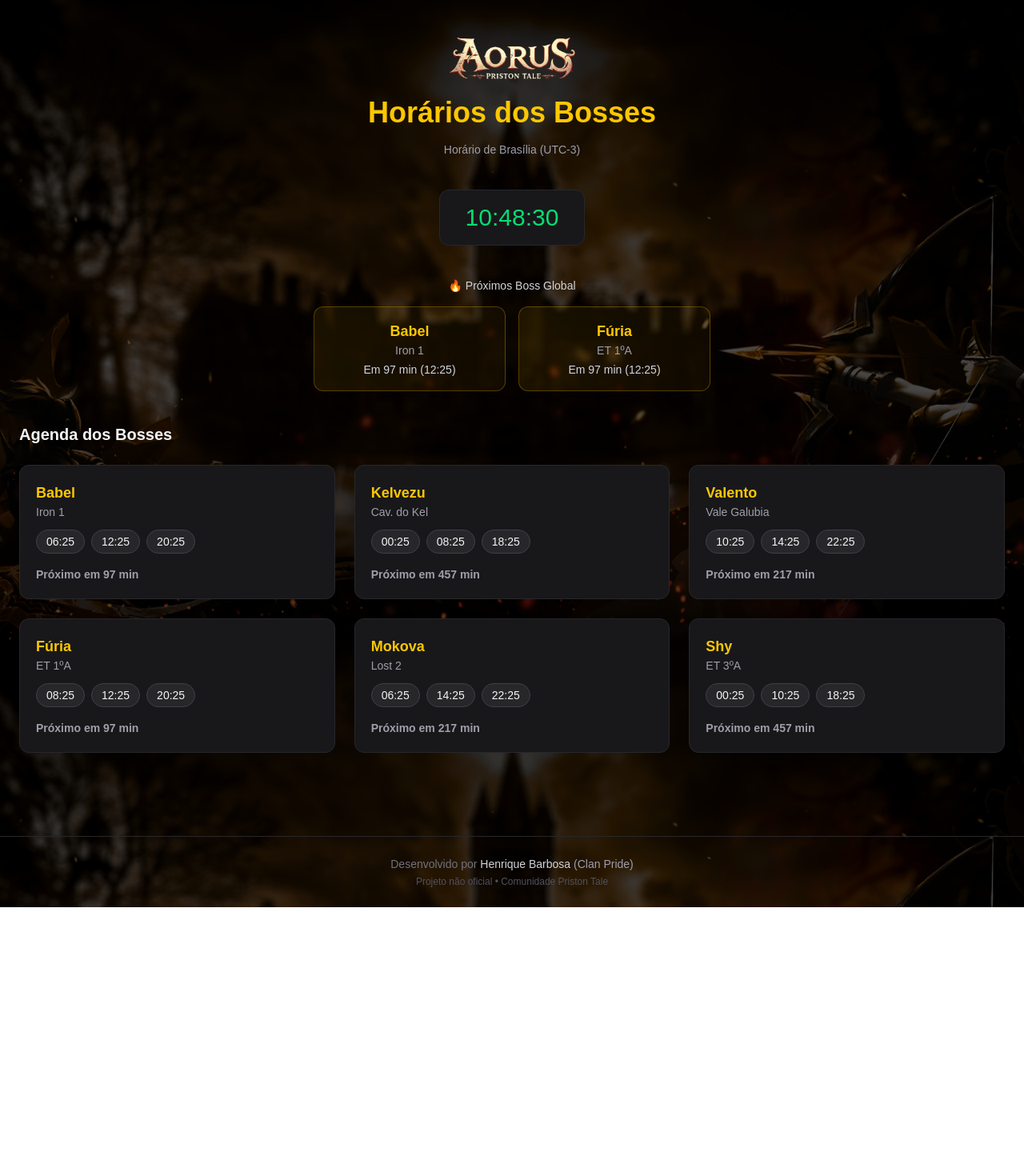
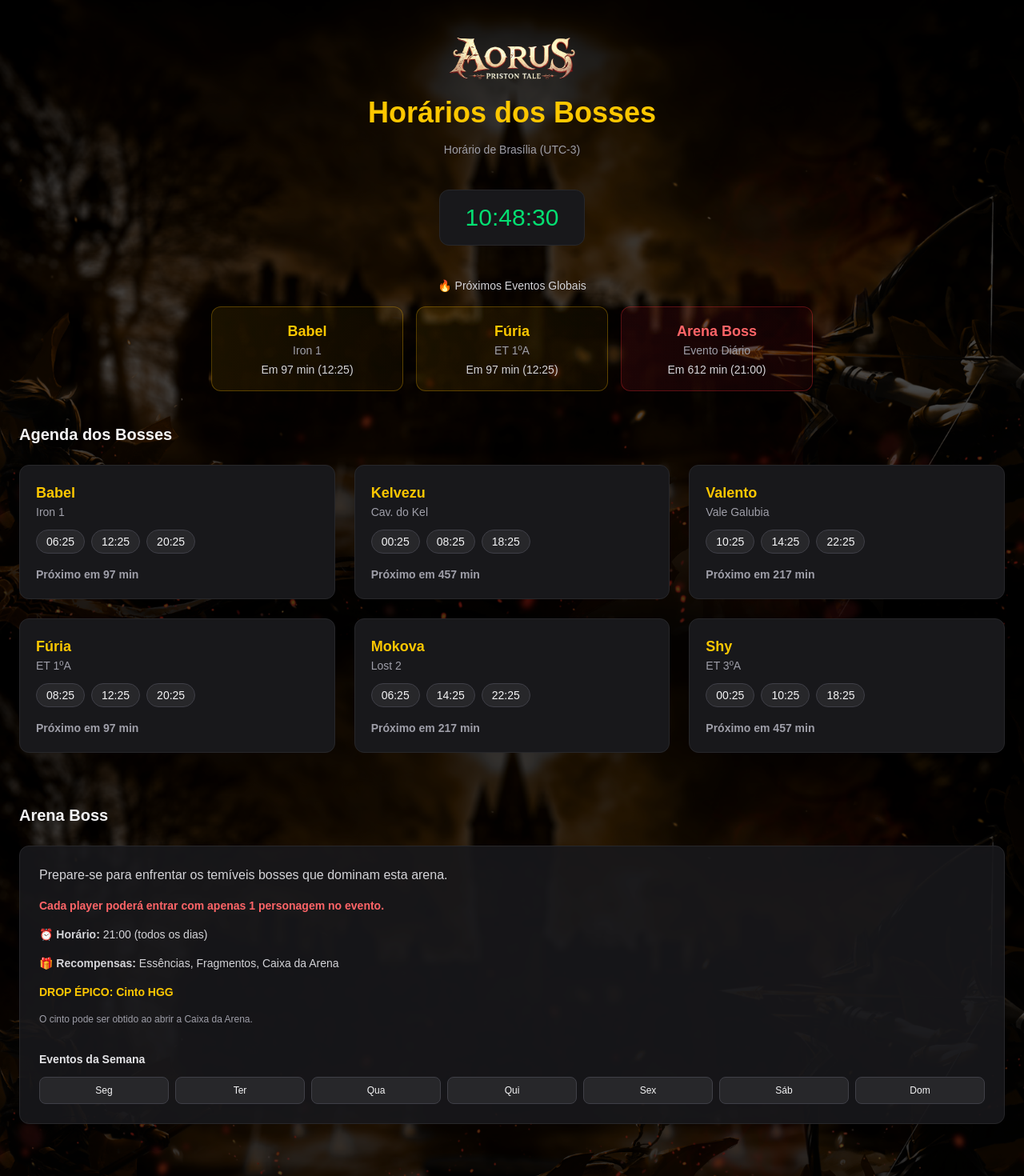
Before and after one commit to carlosbarbosaach/priston-boss-timer, a Next.js app: page / in a window 1280 px wide. Shown: the top 1470 px of the page at 80% size. Before the commit the page ends 1134 px from the top, so only its background shows below. Built offline with nearby package versions, Linux system fonts and the light colour scheme.

Commit message:
create arenaboss in site

```diff
--- /dev/null
+++ b/app/components/ArenaBoss.tsx
@@ -0,0 +1,66 @@
+export default function ArenaBoss() {
+    return (
+        <section className="mt-16">
+            <h2 className="text-xl font-semibold mb-6">
+                Arena Boss
+            </h2>
+
+            <div className="bg-zinc-900/90 border border-zinc-800 rounded-xl p-6 space-y-4">
+                {/* DESCRIÇÃO */}
+                <p className="text-zinc-300">
+                    Prepare-se para enfrentar os temíveis bosses que dominam esta arena.
+                </p>
+
+                <p className="text-sm text-red-400 font-semibold">
+                    Cada player poderá entrar com apenas 1 personagem no evento.
+                </p>
+
+                {/* HORÁRIO */}
+                <div className="text-sm text-zinc-300">
+                    ⏰ <span className="font-semibold">Horário:</span> 21:00 (todos os dias)
+                </div>
+
+                {/* RECOMPENSAS */}
+                <div className="text-sm text-zinc-300">
+                    🎁 <span className="font-semibold">Recompensas:</span>{' '}
+                    Essências, Fragmentos, Caixa da Arena
+                </div>
+
+                {/* DROP */}
+                <div className="text-sm text-yellow-400 font-semibold">
+                    DROP ÉPICO: Cinto HGG
+                </div>
+
+                <p className="text-xs text-zinc-400">
+                    O cinto pode ser obtido ao abrir a Caixa da Arena.
+                </p>
+
+                {/* AGENDA DA SEMANA */}
+                <div className="pt-4">
+                    <h3 className="text-sm font-semibold text-zinc-200 mb-3">
+                        Eventos da Semana
+                    </h3>
+
+                    <div className="grid grid-cols-7 gap-2 text-center text-xs">
+                        {[
+                            'Seg',
+                            'Ter',
+                            'Qua',
+                            'Qui',
+                            'Sex',
+                            'Sáb',
+                            'Dom',
+                        ].map(day => (
+                            <div
+                                key={day}
+                                className="bg-zinc-800 border border-zinc-700 rounded-lg py-2"
+                            >
+                                {day}
+                            </div>
+                        ))}
+                    </div>
+                </div>
+            </div>
+        </section>
+    )
+}
--- a/app/components/NextBoss.tsx
+++ b/app/components/NextBoss.tsx
@@ -13,10 +13,15 @@
 
 export default function NextBoss() {
   const [nextBosses, setNextBosses] = useState<NextBossItem[]>([])
+  const [arenaDiff, setArenaDiff] = useState<number>(0)
 
   useEffect(() => {
     const update = () => {
       const now = getNowInMinutes()
+
+      /* =====================
+         PRÓXIMOS BOSSES NORMAIS
+      ===================== */
       let closestDiff: number | null = null
       let result: NextBossItem[] = []
 
@@ -49,6 +54,14 @@
       })
 
       setNextBosses(result)
+
+      /* =====================
+         ARENA BOSS (21:00)
+      ===================== */
+      let arenaTime = timeToMinutes('21:00')
+      if (arenaTime < now) arenaTime += 1440
+
+      setArenaDiff(arenaTime - now)
     }
 
     update()
@@ -61,10 +74,11 @@
   return (
     <div className="flex flex-col items-center gap-4">
       <p className="text-sm text-zinc-300">
-        🔥 Próximo{nextBosses.length > 1 ? 's' : ''} Boss Global
+        🔥 Próximos Eventos Globais
       </p>
 
       <div className="flex flex-wrap justify-center gap-4">
+        {/* BOSSES NORMAIS */}
         {nextBosses.map((item, index) => (
           <div
             key={index}
@@ -81,6 +95,19 @@
             </p>
           </div>
         ))}
+
+        {/* ARENA BOSS */}
+        <div className="bg-gradient-to-r from-red-500/10 to-red-500/5 border border-red-500/30 rounded-xl px-6 py-4 text-center min-w-[240px]">
+          <p className="text-lg font-bold text-red-400">
+            Arena Boss
+          </p>
+          <p className="text-sm text-zinc-400">
+            Evento Diário
+          </p>
+          <p className="text-sm text-zinc-300 mt-1">
+            Em {arenaDiff} min (21:00)
+          </p>
+        </div>
       </div>
     </div>
   )
--- a/app/page.tsx
+++ b/app/page.tsx
@@ -6,6 +6,7 @@
 import BossGrid from './components/BossGrid'
 import Footer from './components/Footer'
 import { useFiveMinuteAlert } from './hooks/useFiveMinuteAlert'
+import ArenaBoss from './components/ArenaBoss'
 
 export default function Home() {
   // 🔔 ALERTA AUTOMÁTICO 5 MIN ANTES
@@ -30,6 +31,7 @@
             <Clock />
             <NextBoss />
             <BossGrid />
+            <ArenaBoss />
           </div>
         </div>
 
```
